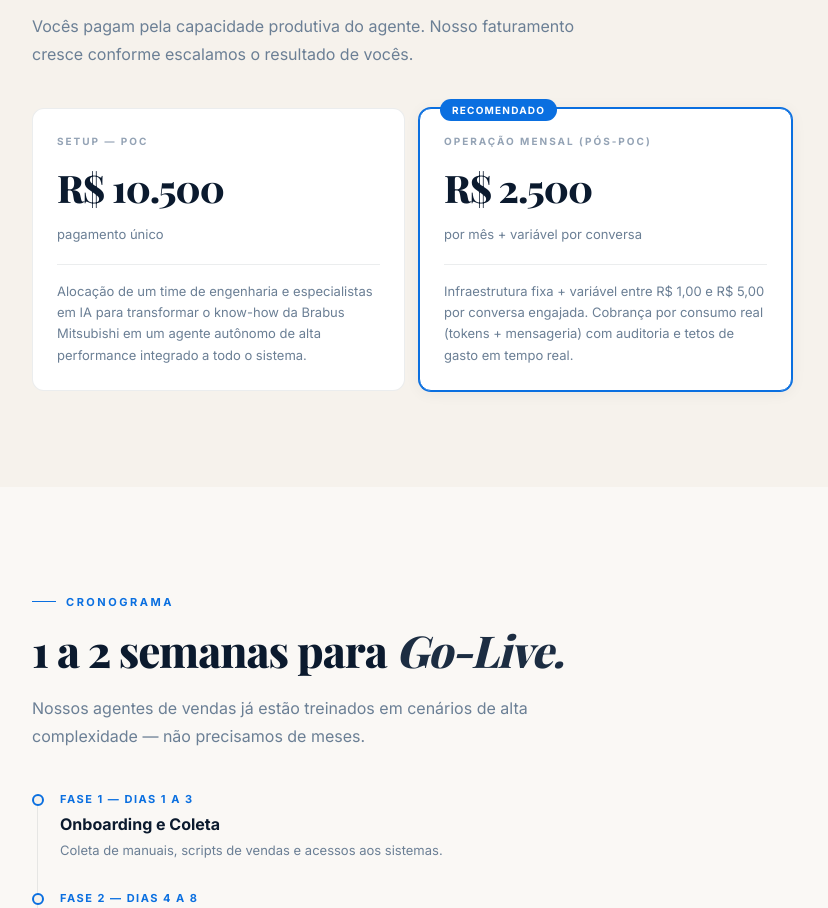
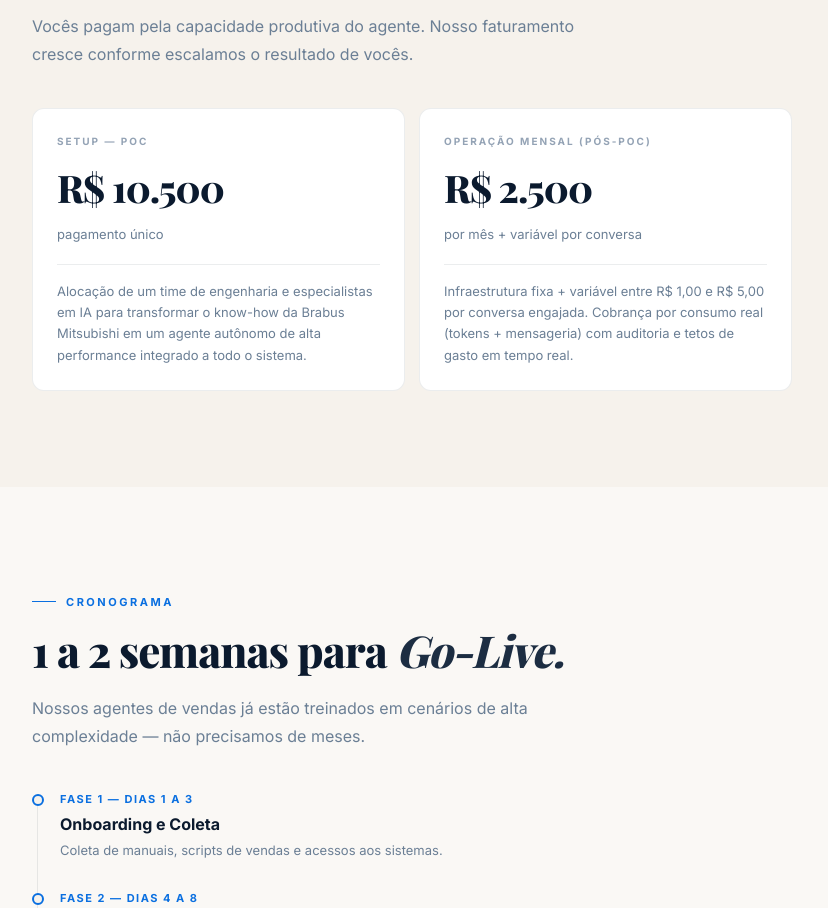
Before and after one commit to ZinDMage/awsales-brabus, a plain HTML site: page index.html in a window 1280 px wide. Shown: the part 5167-6075 px from the top of the page, without its empty margins (228-1056 px from the left). Drawn offline with nearby package versions, Linux system fonts and the light colour scheme; a web font is replaced by a local one.

Commit message:
Atualização V2

```diff
--- a/index.html
+++ b/index.html
@@ -324,7 +324,7 @@
         <div class="price-unit">pagamento único</div>
         <div class="price-desc">Alocação de um time de engenharia e especialistas em IA para transformar o know-how da Brabus Mitsubishi em um agente autônomo de alta performance integrado a todo o sistema.</div>
       </div>
-      <div class="price-card featured">
+      <div class="price-card">
         <div class="price-label">Operação Mensal (Pós-POC)</div>
         <div class="price-value">R$ 2.500</div>
         <div class="price-unit">por mês + variável por conversa</div>
```
